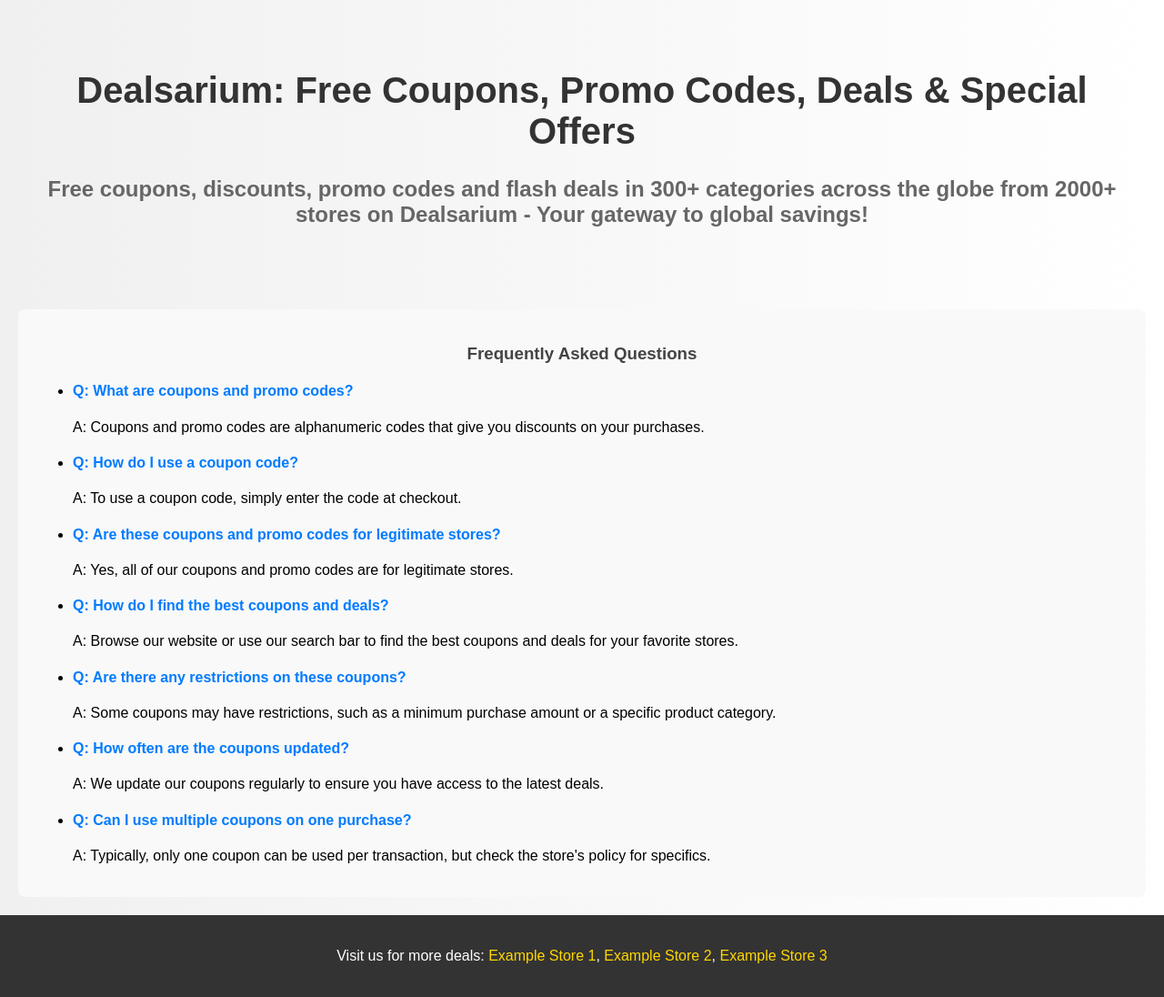
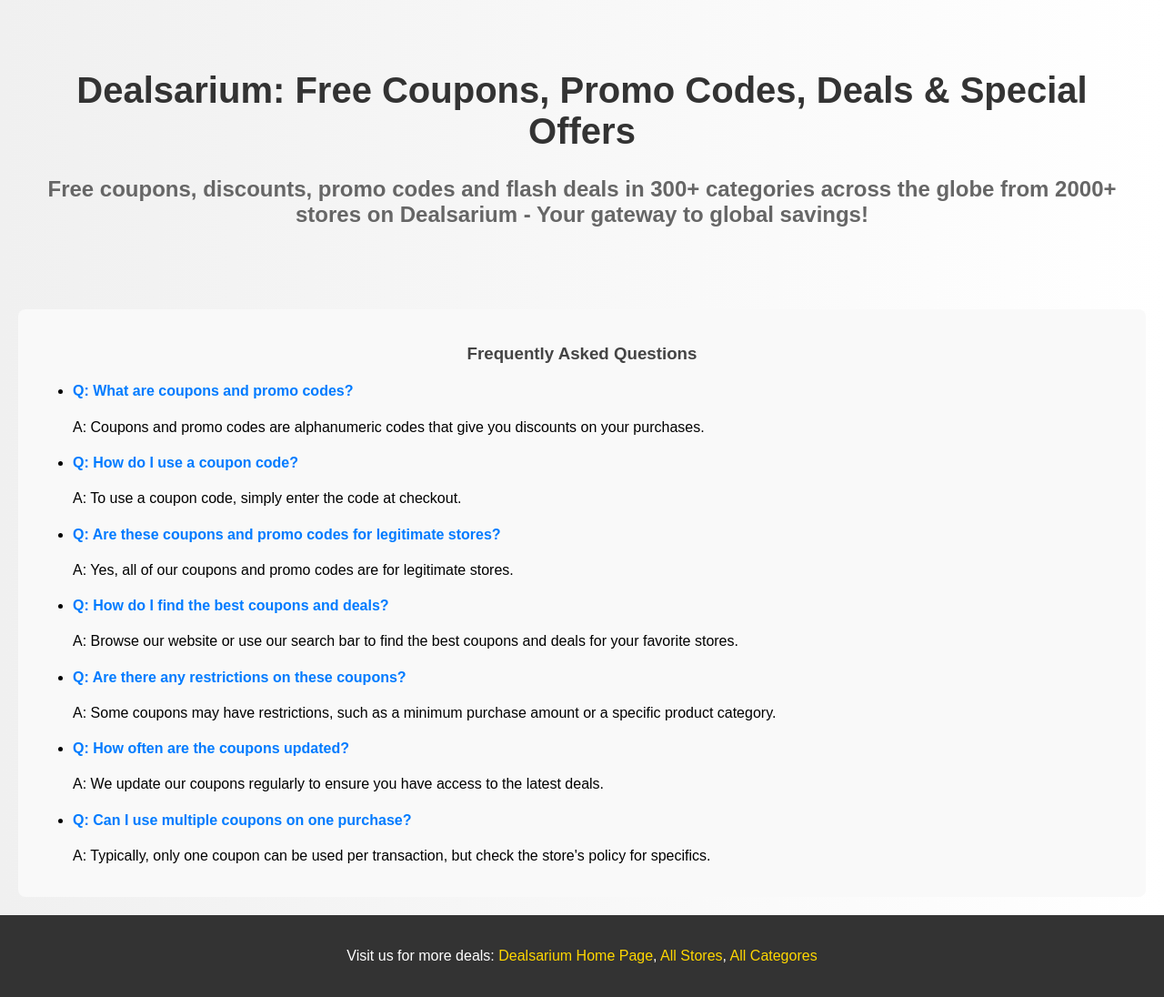
Before and after one commit to free-said/dealsarium, a plain HTML site: page index.html in a window 1280 px wide. Shown: the whole page at 91% size. Drawn offline with Linux system fonts and the light colour scheme.

Commit message:
Update index.html

```diff
--- a/index.html
+++ b/index.html
@@ -48,7 +48,7 @@
             </ul>
         </section>
         <footer>
-            <p>Visit us for more deals: <a href="https://www.example1.com">Example Store 1</a>, <a href="https://www.example2.com">Example Store 2</a>, <a href="https://www.example3.com">Example Store 3</a></p>
+            <p>Visit us for more deals: <a href="https://www.dealsarium.com/">Dealsarium Home Page</a>, <a href="https://www.dealsarium.com/stores/">All Stores</a>, <a href="https://www.dealsarium.com/categories/">All Categores</a></p>
         </footer>
     </main>
 </body>
```
